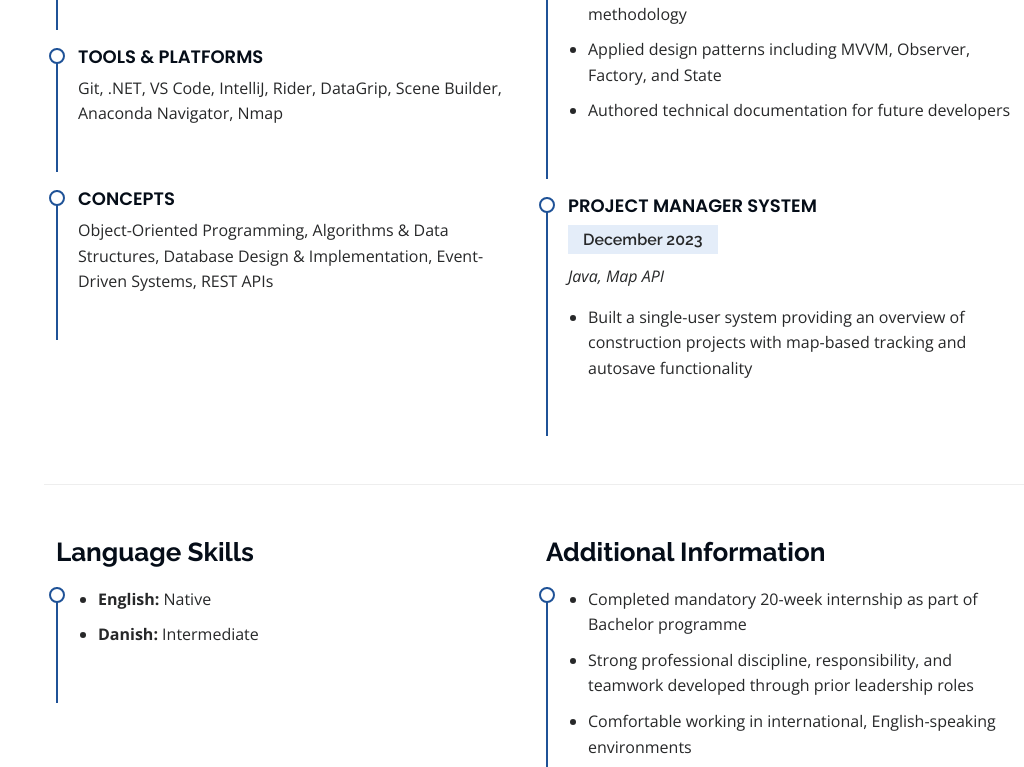
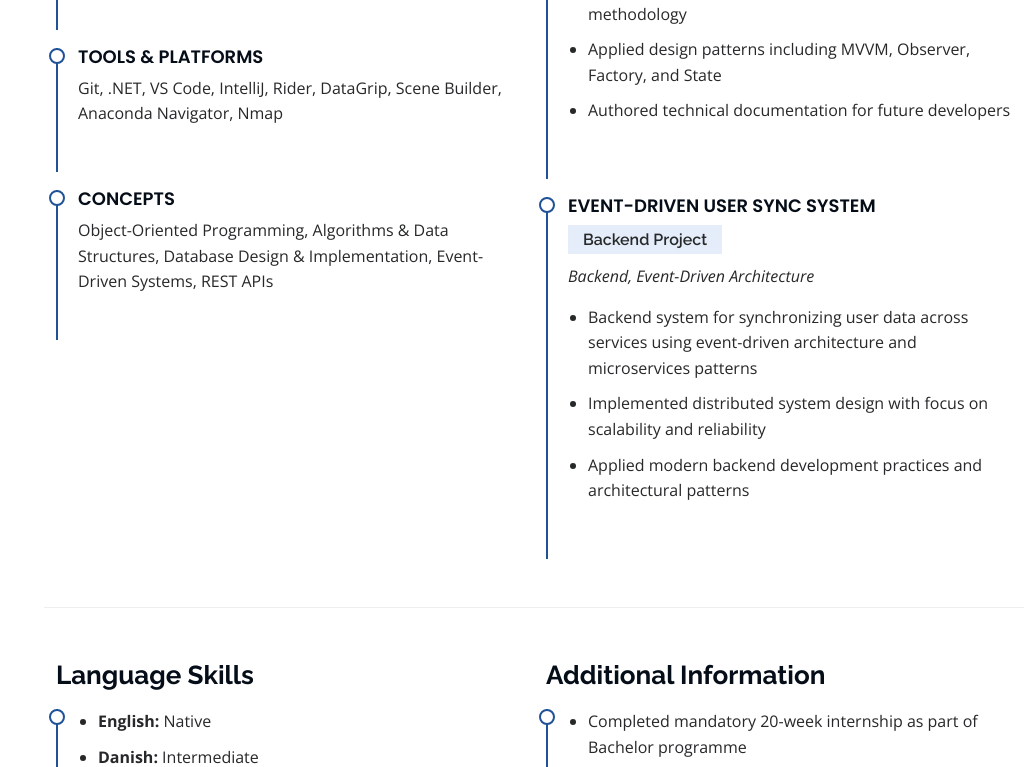
Before and after one commit to Tony82122/Portfolio, a Django app: template templates/home.html in a window 1280 px wide. Shown: the part 4158-4925 px from the top of the page, without its empty margins (256-1280 px from the left). Run offline with Django 4.2, Linux system fonts and the light colour scheme; the template is opened without the code that fills it, so the values that code supplies are empty; some libraries are stand-ins or nearby versions.

Commit message:
update to project

```diff
--- a/docs/index.html
+++ b/docs/index.html
@@ -432,7 +432,7 @@
               <div class="portfolio-links">
                 <a href="img/portfolio/portfolio-1.png" data-gallery="portfolioGallery"
                   class="portfolio-lightbox" title="Event Scheduler - Fighting Game Tournament System - Java, PostgreSQL - Secure online tournament application with matchmaking and bracket management using JavaFX UI, MVVM, Observer, Factory, and State design patterns"><i class="bx bx-plus"></i></a>
-                <a href="https://github.com/Tony82122/Event-Scheduler-Tournament-System" target="_blank" title="View on GitHub"><i class="bx bx-link"></i></a>
+                <a href="https://github.com/Tony82122/FGCA2" target="_blank" title="View on GitHub"><i class="bx bx-link"></i></a>
               </div>
               <div class="portfolio-info">
                 <h4>Event Scheduler - Tournament System</h4>
@@ -443,9 +443,9 @@
 
           <div class="col-lg-4 col-md-6 portfolio-item filter-web">
             <div class="portfolio-wrap">
-              <img src="img/portfolio/portfolio-2.jpg" class="img-fluid" alt="Event-Driven User Sync System">
+              <img src="img/portfolio/Diagram.png" class="img-fluid" alt="Event-Driven User Sync System">
               <div class="portfolio-links">
-                <a href="img/portfolio/portfolio-2.jpg" data-gallery="portfolioGallery"
+                <a href="img/portfolio/Diagram.png" data-gallery="portfolioGallery"
                   class="portfolio-lightbox" title="Event-Driven User Sync System - Backend system for synchronizing user data across services using event-driven architecture and microservices patterns"><i class="bx bx-plus"></i></a>
                 <a href="https://github.com/Tony82122/event-driven-user-sync-system" target="_blank" title="View on GitHub"><i class="bx bx-link"></i></a>
               </div>
--- a/templates/home.html
+++ b/templates/home.html
@@ -431,11 +431,13 @@
               </ul>
             </div>
             <div class="resume-item">
-              <h4>Project Manager System</h4>
-              <h5>December 2023</h5>
-              <p><em>Java, Map API</em></p>
+              <h4>Event-Driven User Sync System</h4>
+              <h5>Backend Project</h5>
+              <p><em>Backend, Event-Driven Architecture</em></p>
               <ul>
-                <li>Built a single-user system providing an overview of construction projects with map-based tracking and autosave functionality</li>
+                <li>Backend system for synchronizing user data across services using event-driven architecture and microservices patterns</li>
+                <li>Implemented distributed system design with focus on scalability and reliability</li>
+                <li>Applied modern backend development practices and architectural patterns</li>
               </ul>
             </div>
           </div>
@@ -560,9 +562,9 @@
 
                 <div class="col-lg-4 col-md-6 portfolio-item filter-web">
                   <div class="portfolio-wrap">
-                    <img src="{% static 'img/portfolio/portfolio-2.jpg' %}" class="img-fluid" alt="Event-Driven User Sync System">
+                    <img src="{% static 'img/portfolio/Diagram.png' %}" class="img-fluid" alt="Event-Driven User Sync System">
                     <div class="portfolio-links">
-                      <a href="{% static 'img/portfolio/portfolio-2.jpg' %}" data-gallery="portfolioGallery"
+                      <a href="{% static 'img/portfolio/Diagram.png' %}" data-gallery="portfolioGallery"
                         class="portfolio-lightbox" title="Event-Driven User Sync System - Backend system for synchronizing user data across services using event-driven architecture and microservices patterns"><i class="bx bx-plus"></i></a>
                       <a href="https://github.com/Tony82122/event-driven-user-sync-system" target="_blank" title="View on GitHub"><i class="bx bx-link"></i></a>
                     </div>
```
Also changed, not shown: 1 other file.
